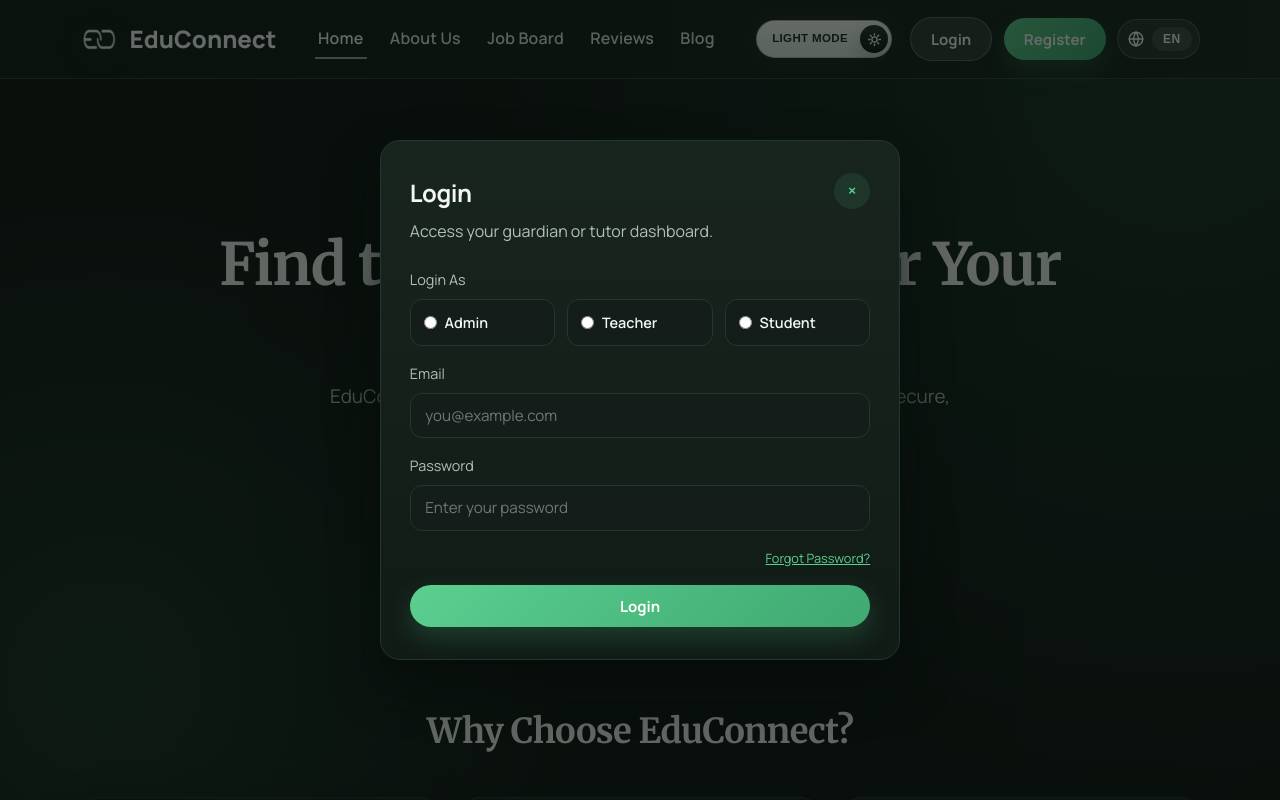
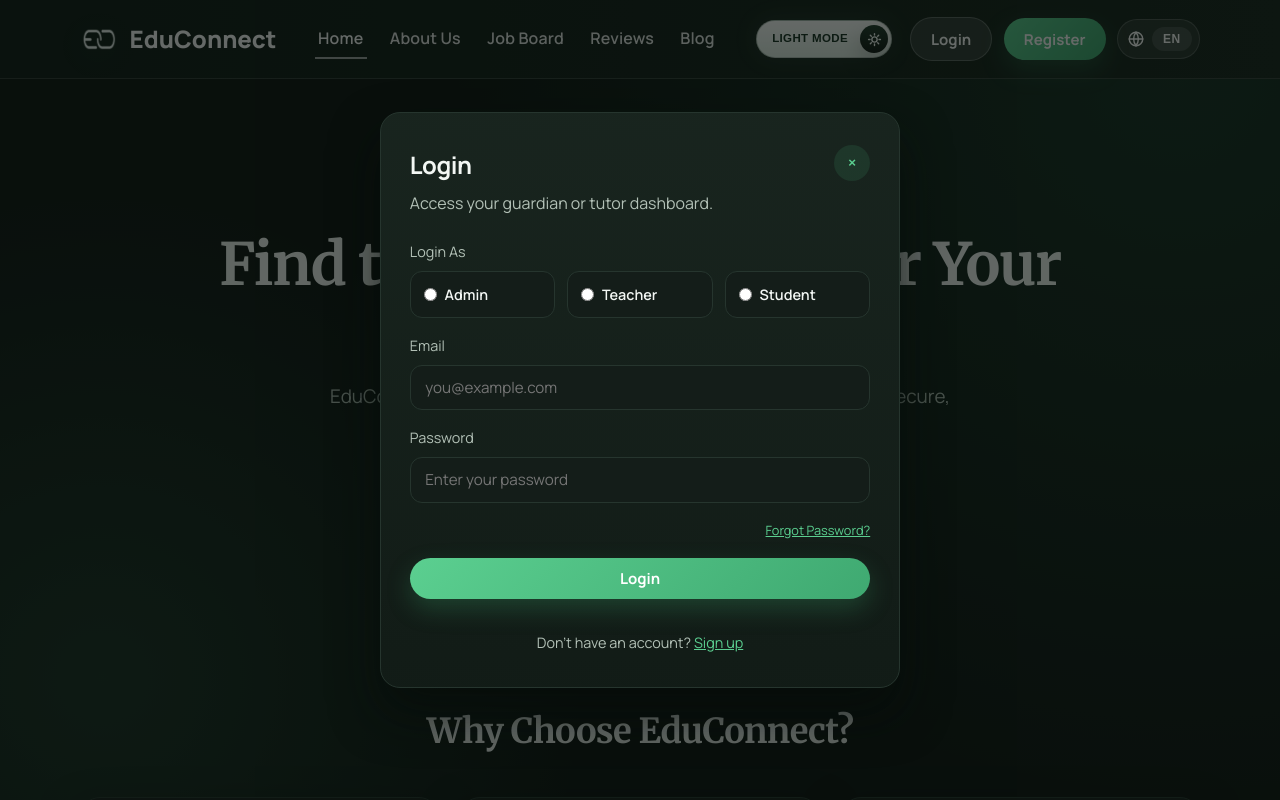
Before and after one commit to mubasshirahin/EduConnect, a React (Vite) app in the folder client/: page / in a window 1280 px wide. Both pictures are taken after a click on the button "Login". Shown: the top 800 px of the page. Built offline with nearby package versions, Linux system fonts and the light colour scheme.

Commit message:
Add login-register toggle text link in auth modal

```diff
--- a/client/src/App.jsx
+++ b/client/src/App.jsx
@@ -367,6 +367,7 @@ function App() {
             handleAuthSuccess(user, token);
             closeAuth();
           }}
+          onSwitchMode={(nextMode) => setAuthMode(nextMode)}
         />
       )}
     </>
--- a/client/src/components/AuthModal.jsx
+++ b/client/src/components/AuthModal.jsx
@@ -2,11 +2,17 @@ import React, { useState } from "react";
 import TermsModal from "./TermsModal";
 import { useLanguage } from "../i18n/LanguageContext.jsx";
 
-function AuthModal({ mode, onClose, onAuthSuccess }) {
+function AuthModal({ mode, onClose, onAuthSuccess, onSwitchMode }) {
   const { t } = useLanguage();
   const isLogin = mode === "login";
   const title = isLogin ? t("auth.loginTitle") : t("auth.registerTitle");
   const subtitle = isLogin ? t("auth.loginSubtitle") : t("auth.registerSubtitle");
+
+  const switchMode = () => {
+    if (typeof onSwitchMode === "function") {
+      onSwitchMode(isLogin ? "register" : "login");
+    }
+  };
 
   const [status, setStatus] = useState({ type: "", message: "" });
   const [isLoading, setIsLoading] = useState(false);
@@ -216,6 +222,13 @@ function AuthModal({ mode, onClose, onAuthSuccess }) {
           <button className="btn btn-primary" type="submit" disabled={isLoading}>
             {isLoading ? t("auth.pleaseWait") : title}
           </button>
+          <p style={{ marginTop: "1rem", fontSize: "0.9rem", textAlign: "center", color: "var(--text-soft)" }}>
+            {isLogin ? (
+              <>Don&apos;t have an account? <span onClick={switchMode} style={{ color: "var(--accent)", cursor: "pointer", textDecoration: "underline" }}>Sign up</span></>
+            ) : (
+              <>Already have an account? <span onClick={switchMode} style={{ color: "var(--accent)", cursor: "pointer", textDecoration: "underline" }}>Log in</span></>
+            )}
+          </p>
         </form>
       </div>
       <button className="auth-backdrop" type="button" onClick={onClose} aria-label={t("common.close")} />
```
